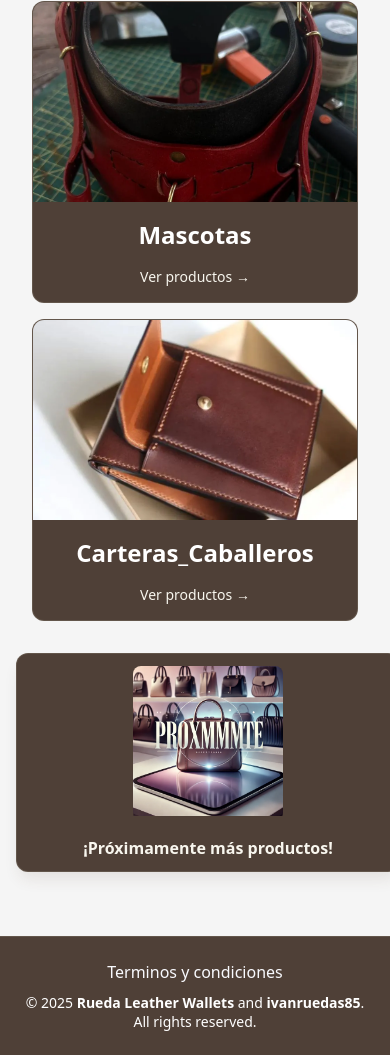
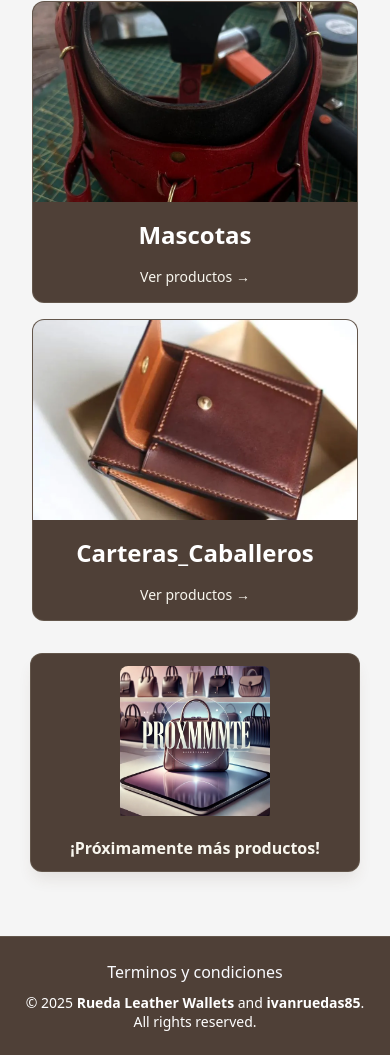
Before and after one commit to ivanruedas85/rueda_leather_wallet_catalog, an Astro site: page /productos in a window 390 px wide. Shown: the part 1153-2208 px from the top of the page. Built offline with nearby package versions, Linux system fonts and the light colour scheme; Astro itself is replaced by a stand-in of ours.

Commit message:
Se ajusto la card al estilo resposive

```diff
--- a/src/components/CominSoonCard.astro
+++ b/src/components/CominSoonCard.astro
@@ -79,6 +79,7 @@ const imageUrl = "/image/cominsoon.webp";
       padding: 0.75rem;
       margin: 1rem auto;
       min-height: 150px;
+      max-width: 85%;
     }
 
     .image-container {
--- a/src/components/Modal.astro
+++ b/src/components/Modal.astro
@@ -101,11 +101,6 @@ const {id} = Astro.props
               padding: 1.5rem;
             }
         }
-        /*@media (max-width: 480px) {
-            .modal-content {
-
-            }
-        }*/
     }
 </style>
 
```
